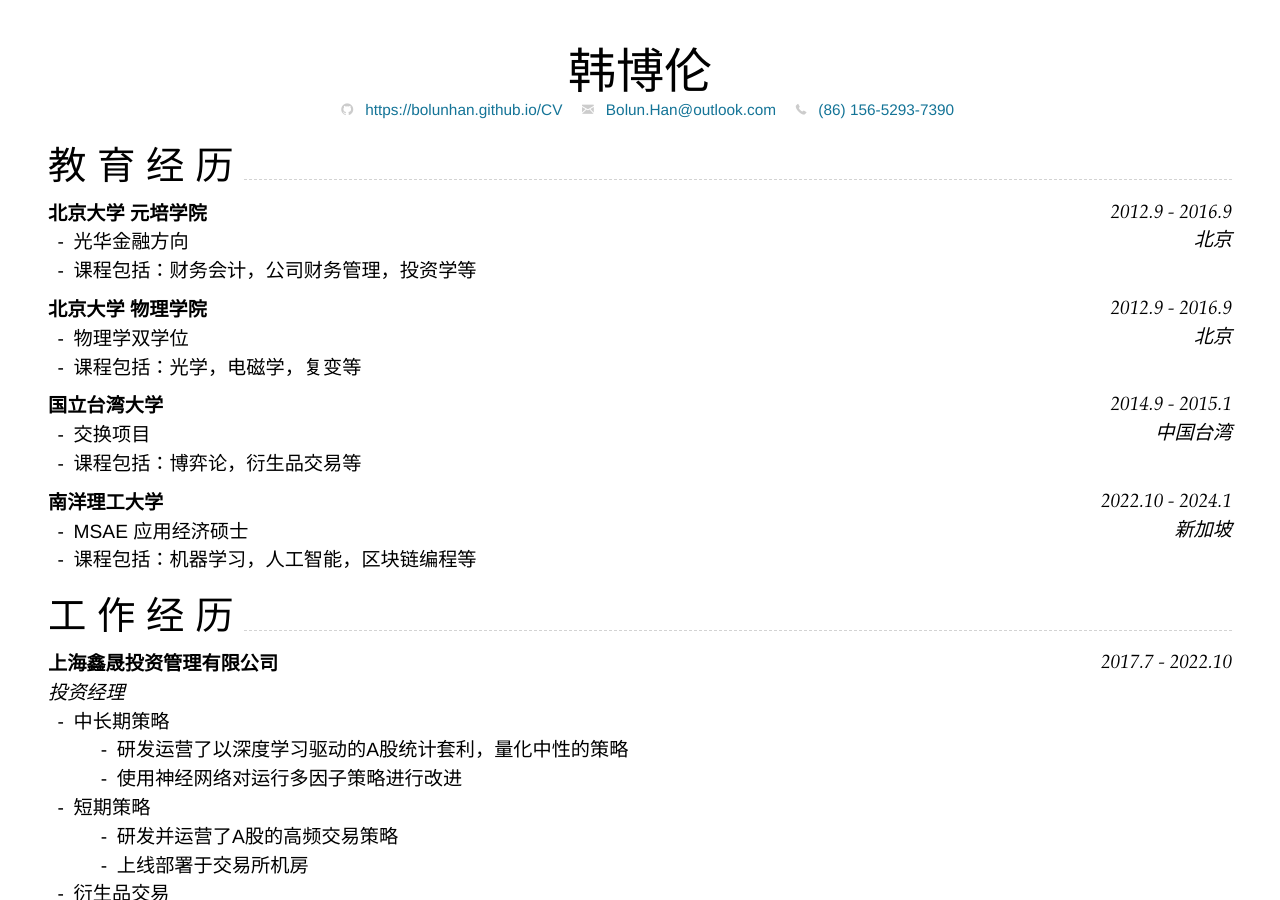
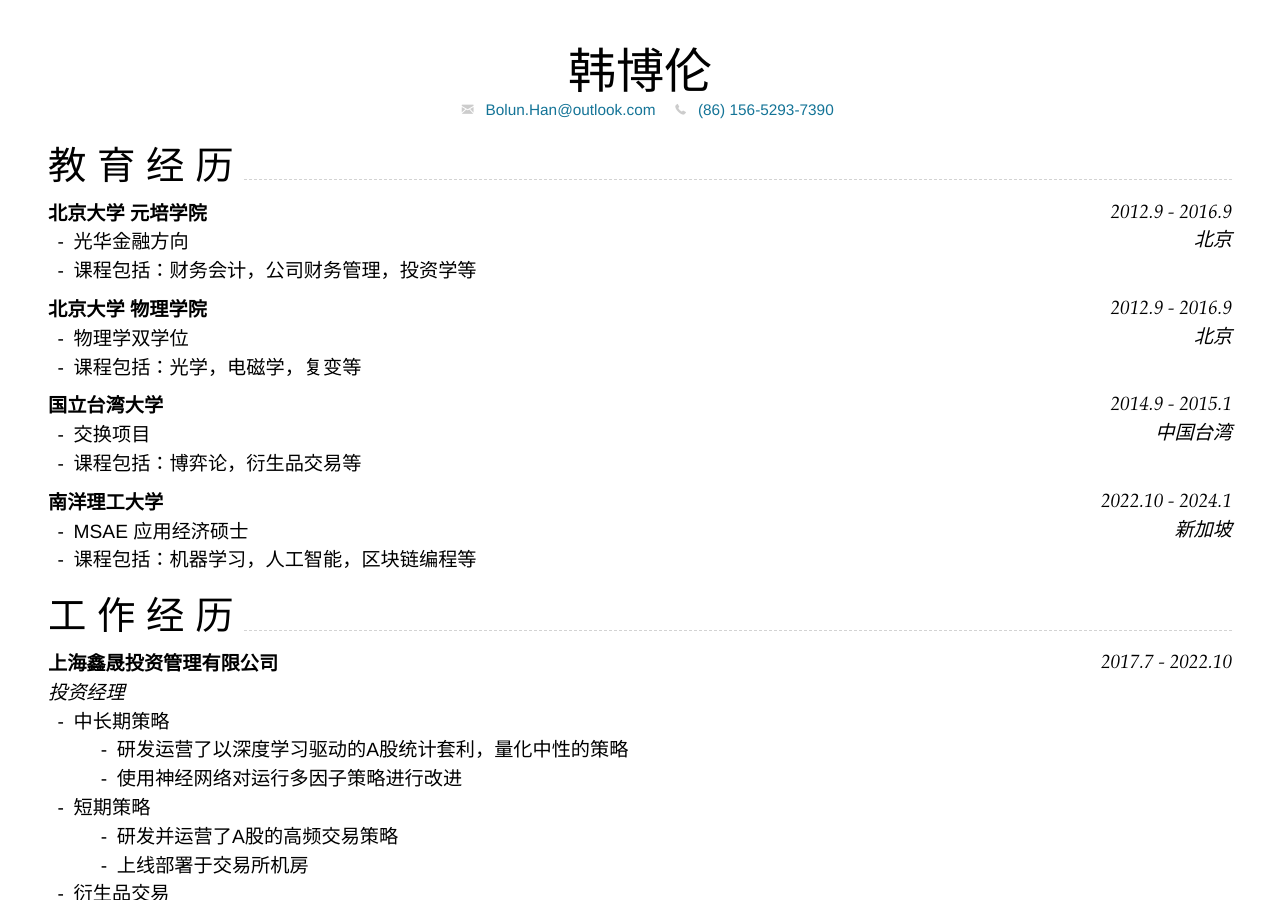
Before and after one commit to BolunHan/CV, a Jekyll site: the page built from zh.md, in a window 1280 px wide and 900 px high. Built offline with Jekyll 4.4.1, drawn with Linux system fonts in a browser that asks for light colours; nearby versions of some CDN libraries; our own code applies the rules of GitHub Pages for plain Markdown files; some of the changed lines change nothing that is shown.

Commit message:
remove github url

```diff
--- a/zh.md
+++ b/zh.md
@@ -7,9 +7,6 @@
 phone:
   url: tel:+8615652937390
   text: (86) 156-5293-7390
-homepage:
-  url: https://bolunhan.github.io/CV
-  text: https://bolunhan.github.io/CV
 ---
 
 # 韩博伦
```
